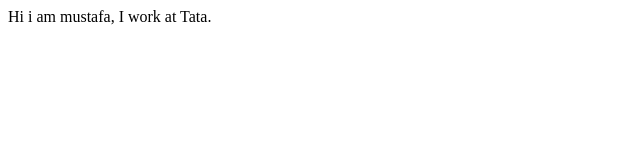
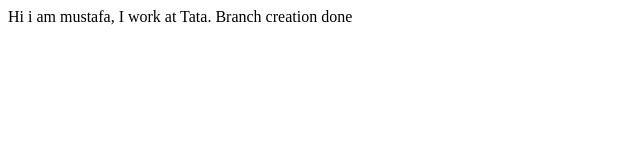
Before and after one commit to mustafashabbir07/mustafashabbir97, a plain HTML site: page index.html in a window 1280 px wide. Shown: the whole page, without its empty margins (0-640 px from the left). Drawn offline with Linux system fonts and the light colour scheme.

Commit message:
update: details of branch

```diff
--- a/index.html
+++ b/index.html
@@ -8,5 +8,6 @@
 <body>
     Hi i am mustafa, I work at Tata.
 
+    Branch creation done
 </body>
 </html>
```
